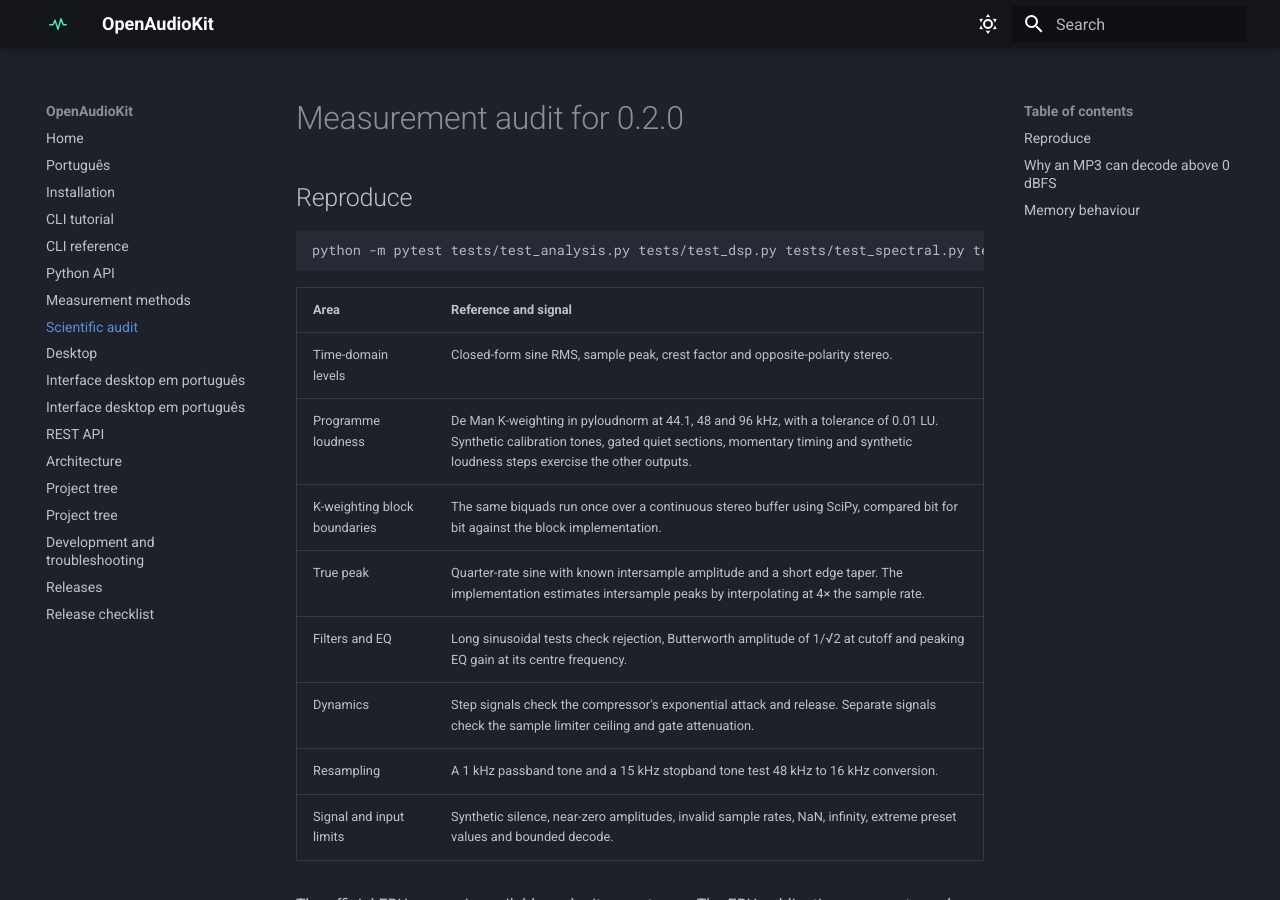
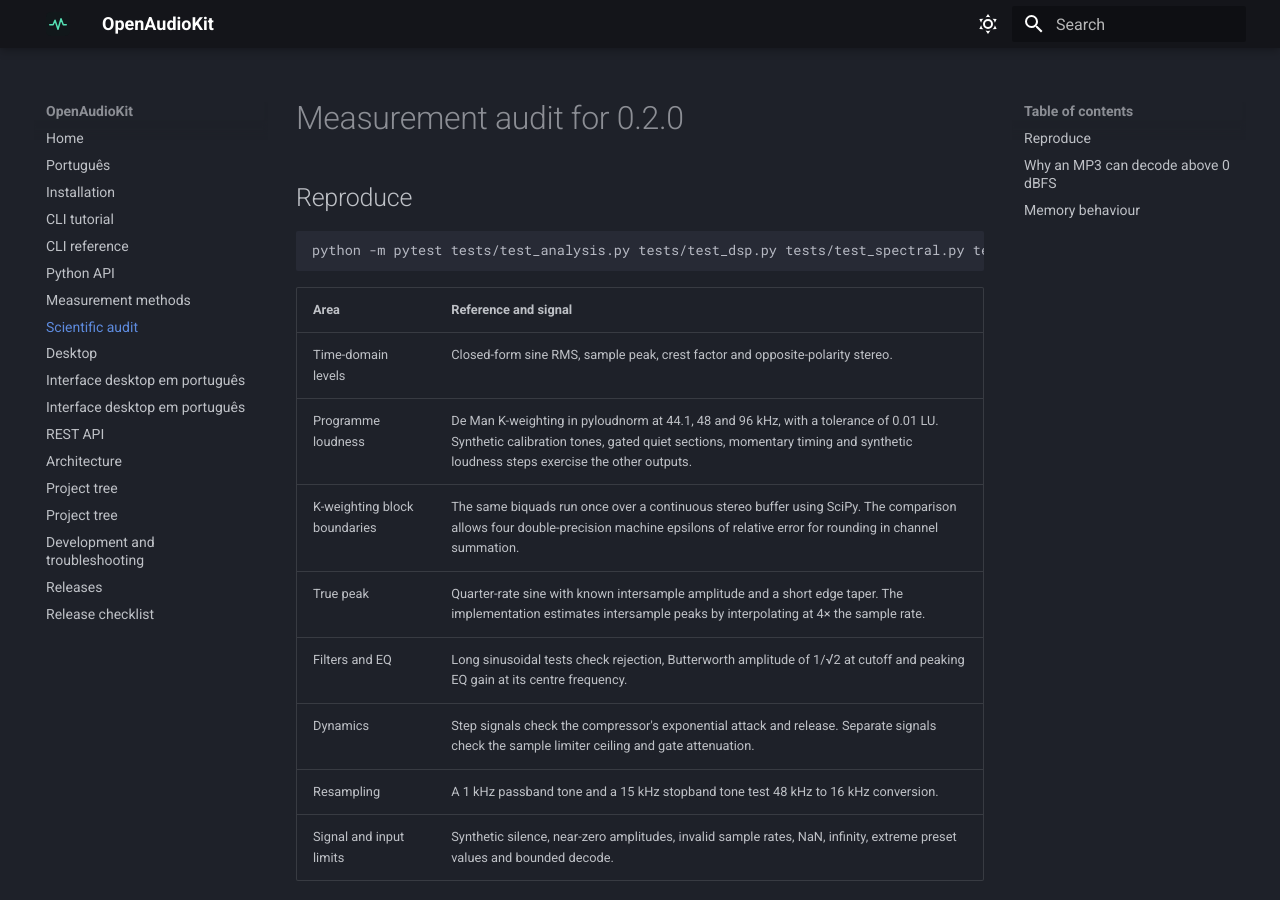
Before and after one commit to DeskzinnOF/OpenAudioKit, an MkDocs documentation site: the page built from docs/scientific-audit.md, in a window 1280 px wide and 900 px high. Built offline with MkDocs 1.6.1 and Material for MkDocs 9.7.7, drawn with Linux system fonts in a browser that asks for light colours.

Commit message:
Allow float64 rounding in the K-weighting regression check

```diff
--- a/docs/scientific-audit.md
+++ b/docs/scientific-audit.md
@@ -10,7 +10,7 @@ python -m pytest tests/test_analysis.py tests/test_dsp.py tests/test_spectral.py
 | --- | --- |
 | Time-domain levels | Closed-form sine RMS, sample peak, crest factor and opposite-polarity stereo. |
 | Programme loudness | De Man K-weighting in pyloudnorm at 44.1, 48 and 96 kHz, with a tolerance of 0.01 LU. Synthetic calibration tones, gated quiet sections, momentary timing and synthetic loudness steps exercise the other outputs. |
-| K-weighting block boundaries | The same biquads run once over a continuous stereo buffer using SciPy, compared bit for bit against the block implementation. |
+| K-weighting block boundaries | The same biquads run once over a continuous stereo buffer using SciPy. The comparison allows four double-precision machine epsilons of relative error for rounding in channel summation. |
 | True peak | Quarter-rate sine with known intersample amplitude and a short edge taper. The implementation estimates intersample peaks by interpolating at 4× the sample rate. |
 | Filters and EQ | Long sinusoidal tests check rejection, Butterworth amplitude of 1/√2 at cutoff and peaking EQ gain at its centre frequency. |
 | Dynamics | Step signals check the compressor's exponential attack and release. Separate signals check the sample limiter ceiling and gate attenuation. |
```
Also changed, not shown: 1 other file.
